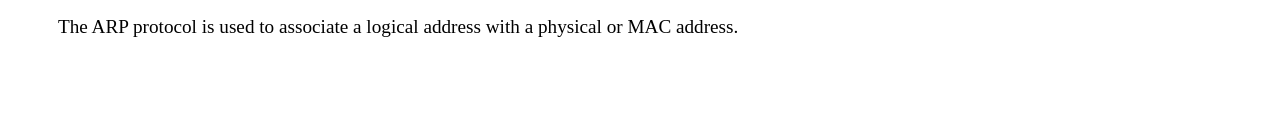
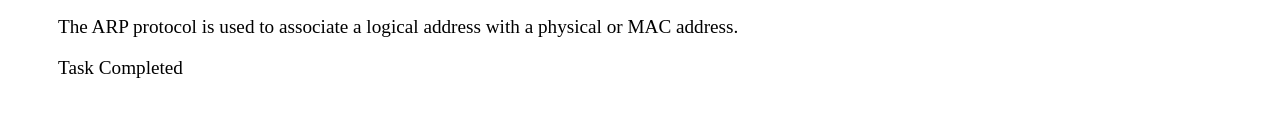
Before and after one commit to pandikalimuthu/Guvi-B49, a plain HTML site: page Day-1/index.html in a window 1280 px wide. Shown: the part 5863-5980 px from the top of the page. Drawn offline with Linux system fonts and the light colour scheme.

Commit message:
Update index.html
New Line added at last

```diff
--- a/Day-1/index.html
+++ b/Day-1/index.html
@@ -235,6 +235,6 @@
 <p>It works on the data link layer of the OSI model.</p>
 <p>It is provided by the device's vendor at the time of manufacturing and embedded in its NIC, which is ideally cannot be changed.</p>
 <p>The ARP protocol is used to associate a logical address with a physical or MAC address.</p>
-
+ <p> Task Completed </p>
 </body>
 </html>
```
